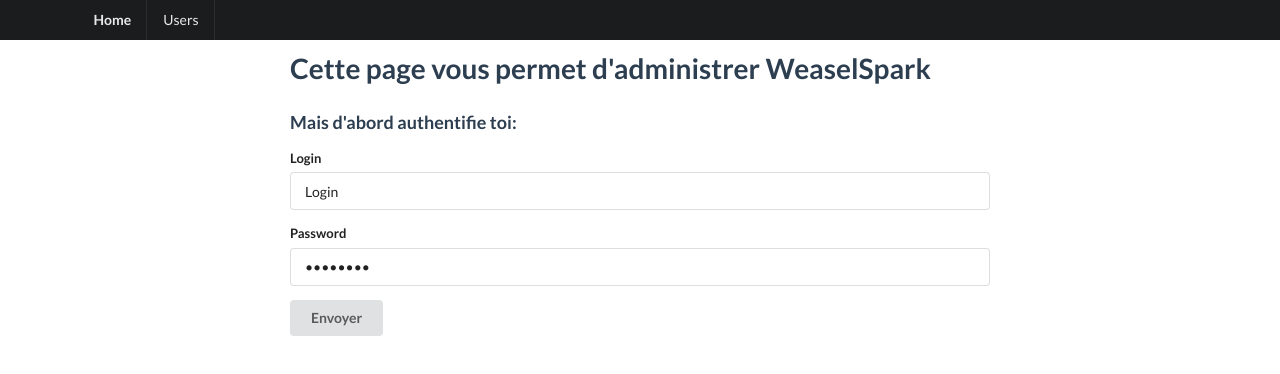
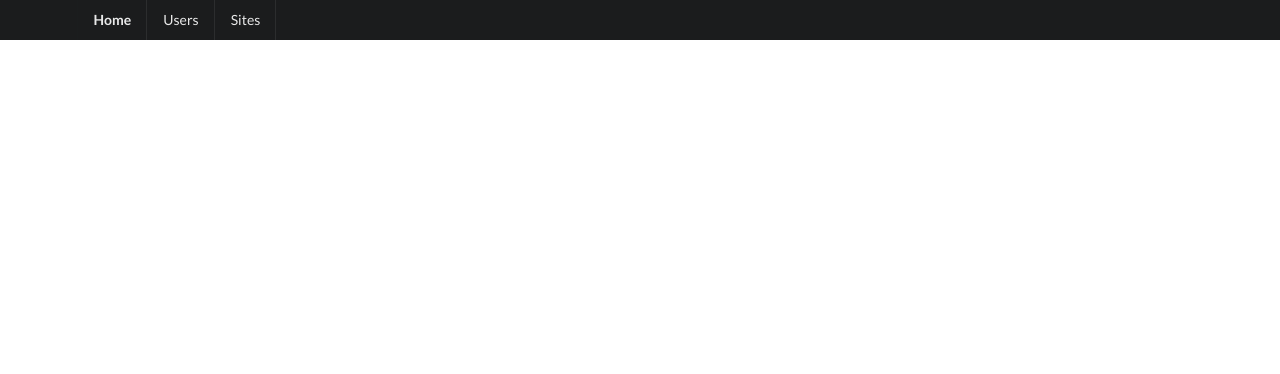
Before and after one commit to alshyra/vue-ts-admin-panel, a Vue app: page /#/ in a window 1280 px wide. Shown: the top 374 px of the page. Built offline with nearby package versions, Linux system fonts and the light colour scheme.

Commit message:
cabalge site

```diff
--- a/package.json
+++ b/package.json
@@ -8,6 +8,7 @@
     "lint": "vue-cli-service lint"
   },
   "dependencies": {
+    "axios": "^0.18.0",
     "register-service-worker": "^1.0.0",
     "semantic-ui-vue": "^0.2.10",
     "vue": "^2.5.16",
--- a/src/App.vue
+++ b/src/App.vue
@@ -2,8 +2,9 @@
   <div id="app">
     <div class="ui fixed inverted menu">
       <div class="ui container">
-        <router-link class="header item" to="/">Home</router-link>
+        <router-link class="header item" to="/login">Home</router-link>
         <router-link class="item" to="/users">Users</router-link>
+        <router-link class="item" to="/sites">Sites</router-link>
       </div>
     </div>
     <router-view/>
--- a/src/views/Home.vue
+++ b/src/components/Login.vue
@@ -4,6 +4,14 @@
       <h1>Cette page vous permet d'administrer WeaselSpark</h1>
       <h3>Mais d'abord authentifie toi:</h3>
       <form class="form ui" @submit.prevent="checkForm" >
+        <div v-if="error" class="ui vertical beg segment transition visible">
+          <div class="ui red header">
+            <i class="disabled warning sign icon"></i>
+            <div class="content">
+              {{error}}
+            </div>
+          </div>
+        </div>
         <div class="field">
           <label for="login">Login</label>
           <input v-model="login" type="text" name="login" id="login" autocomplete="off">
@@ -20,19 +28,27 @@
 
 <script lang="ts">
 import { Component, Vue, Prop } from 'vue-property-decorator';
+import Axios from 'axios';
+import jwtStore from '@/stores/JwtStore';
+import Vuex from 'vuex';
 
 @Component({
   components: {},
 })
-export default class Home extends Vue {
-  public login: string = 'Login';
-  public password: string = 'password';
+export default class Login extends Vue {
+  public login: string = 'antoine.savajols@elosi.com';
+  public password: string = 'XeeSyC4';
+  public error: string = '';
   constructor() {
     super();
   }
-  public checkForm() {
-    if (this.login === 'antoine.savajols@gmail.com' && this.password === 'pass') {
-      alert('succes');
+  public async checkForm() {
+    try {
+      const response = await jwtStore.loginUser(this.login, this.password);
+      this.error = '';
+      this.$router.push('/users');
+    } catch (error) {
+      this.error = 'Bad Credentials';
     }
   }
 }
@@ -42,4 +58,7 @@
 #login-main {
   padding-top: 50px;
 }
+.error {
+  color: rgb(139, 28, 20);
+}
 </style>
--- /dev/null
+++ b/src/components/Sites.vue
@@ -0,0 +1,45 @@
+<template>
+    <div class="users ui main container text">
+    <h1>This is sites page</h1>
+
+    <div class="ui container grid">
+        <div class="wide row">
+            <div class="eight wide column">Name</div>
+            <div class="six wide column">Id</div>
+            <div class="two wide column">Action</div>
+        </div>
+        <div class="wide row alternback" v-for="site in sites" :key="site.id">
+            <div class="eight wide column">{{site.siteName}}</div>
+            <div class="six wide column noWrap">{{site.id}}</div>
+            <button class="ui button" @click="add">Add</button>
+        </div>
+    </div>
+    </div>
+</template>
+
+
+<style lang="scss">
+.noWrap {
+  white-space: nowrap;
+}
+</style>
+
+
+<script lang="ts">
+import { Component, Prop, Vue } from 'vue-property-decorator';
+import Axios from 'axios';
+
+@Component
+export default class Sites extends Vue {
+  public sites: Array<{ name: string }> = [];
+  public created() {
+    Axios.get(`https://api-itg.weaselspark.com/sites/all`).then((response) => {
+      console.log(response);
+      this.sites = response.data;
+    });
+  }
+  public add(){
+      console.log('called');
+  }
+}
+</script>
--- /dev/null
+++ b/src/components/Users.vue
@@ -0,0 +1,50 @@
+<template>
+  <div class="users ui main container text">
+    <h1>This is users page</h1>
+
+    <div class="ui container grid">
+      <div class="wide row">
+        <div class="four wide column">Name:</div>
+        <div class="four wide column">Username:</div>
+        <div class="four wide column">Email:</div>
+      </div>
+      <div class="wide row alternback" v-for="user in users" :key="user.email">
+        <div class="four wide column"> {{user.name}}</div>
+        <div class="four wide column"> {{user.username}}</div>
+        <div class="four wide column"> {{user.email}}</div>
+      </div>
+    </div>
+  </div>
+</template>
+
+<style lang="scss">
+.users {
+  padding-top: 50px;
+}
+.alternback {
+  color: white;
+}
+.alternback:nth-child(even) {
+  background-color: rgb(87, 87, 87);
+}
+
+.alternback:nth-child(odd) {
+  background-color: rgb(129, 129, 129);
+}
+</style>
+
+
+<script lang="ts">
+import { Component, Prop, Vue } from 'vue-property-decorator';
+import Axios from 'axios';
+
+@Component
+export default class Users extends Vue {
+  public users: Array<{ name: string }> = [];
+  public created() {
+    Axios.get('https://jsonplaceholder.typicode.com/users').then((response) => {
+      this.users = response.data;
+    });
+  }
+}
+</script>
--- a/src/main.ts
+++ b/src/main.ts
@@ -3,8 +3,10 @@
 import router from './router';
 import store from './store';
 import './registerServiceWorker';
+import axios from 'axios';
 
 Vue.config.productionTip = false;
+Vue.prototype.$http = axios;
 
 new Vue({
   router,
--- a/src/router.ts
+++ b/src/router.ts
@@ -1,21 +1,48 @@
 import Vue from 'vue';
-import Router from 'vue-router';
-import Home from './views/Home.vue';
-import Users from './views/Users.vue';
+import Router, { Route, RouterOptions, RouteConfig } from 'vue-router';
+import Login from './components/Login.vue';
+import Users from './components/Users.vue';
+import Sites from './components/Sites.vue';
+import JwtStore from '@/stores/JwtStore';
 
 Vue.use(Router);
-
 export default new Router({
   routes: [
     {
-      path: '/',
-      name: 'home',
-      component: Home,
+      path: '/login',
+      name: 'login',
+      component: Login,
+      beforeEnter: (to, from, next) => {
+        if (!JwtStore.jwtHeader || JwtStore.jwtHeader === '') {
+          next();
+          return;
+        }
+        next('/users');
+      },
     },
     {
       path: '/users',
       name: 'users',
       component: Users,
+      beforeEnter: (to, from, next) => {
+        if (JwtStore.jwtHeader && JwtStore.jwtHeader !== '') {
+          next();
+          return;
+        }
+        next('/login');
+      },
+    },
+    {
+      path: '/sites',
+      name: 'sites',
+      component: Sites,
+      beforeEnter: (to, from, next) => {
+        if (JwtStore.jwtHeader && JwtStore.jwtHeader !== '') {
+          next();
+          return;
+        }
+        next('/login');
+      },
     },
   ],
 });
--- /dev/null
+++ b/src/stores/JwtStore.ts
@@ -0,0 +1,30 @@
+import Axios from 'axios';
+import Vue from 'vue';
+import Vuex from 'vuex';
+
+Vue.use(Vuex);
+class JwtStore {
+  public jwtHeader: string = '';
+  public saveJwt(jwtHeader: string) {
+    this.jwtHeader = jwtHeader;
+    Axios.interceptors.request.use(
+      (config) => {
+        config.headers['x-auth-header'] = this.jwtHeader;
+        return config;
+      },
+      (error) => {
+        return Promise.reject(error);
+      },
+    );
+  }
+
+  public async loginUser(email: string, password: string) {
+    const response = await Axios.post(`https://api-itg.weaselspark.com/authService/login`, {
+      email,
+      password,
+    });
+    this.saveJwt(response.headers['x-auth-header']);
+  }
+}
+
+export default new JwtStore();
--- a/src/views/Users.vue
+++ /dev/null
@@ -1,5 +0,0 @@
-<template>
-  <div class="users">
-    <h1>This is users page</h1>
-  </div>
-</template>
```
Also changed, not shown: 1 other file (tests, documents, lock files or other folders).
